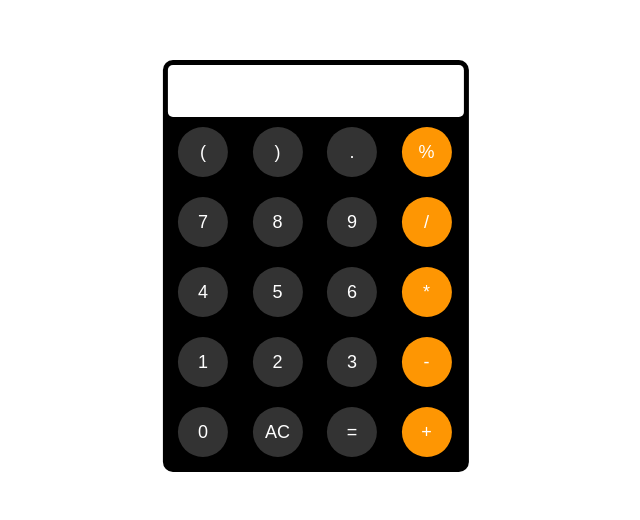
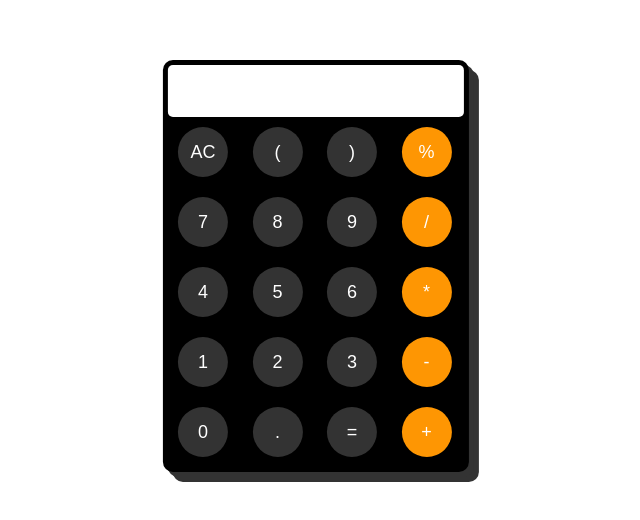
Before and after one commit to royramesh/Calculator, a plain HTML site: page index.html in a window 1280 px wide. Shown: the part 134-654 px from the top of the page, without its empty margins (324-964 px from the left). Drawn offline with Linux system fonts and the light colour scheme.

Commit message:
change the UI

```diff
--- a/index.html
+++ b/index.html
@@ -13,9 +13,9 @@
             <input class="input" type="text">
         </div>
         <div class="row">
+            <button class="btn">AC</button>
             <button class="btn">(</button>
             <button class="btn">)</button>
-            <button class="btn">.</button>
             <button class="btn btn-left">%</button>
         </div>
         <div class="row">
@@ -38,7 +38,7 @@
         </div>
         <div class="row">
             <button class="btn">0</button>
-            <button class="btn">AC</button>
+            <button class="btn">.</button>
             <button class="btn">=</button>
             <button class="btn btn-left">+</button>
         </div>
--- a/style.css
+++ b/style.css
@@ -1,11 +1,11 @@
 *{
     color: white;
     font-size: large;
-}.container{
+}
+.container{
     background-color: black;
     height: max-content;
     width: max-content;
-    /* overflow: hidden; */
     border-radius: 10px;
     padding: 5px;
     margin: 0;
@@ -14,6 +14,10 @@
     left: 50%;
     margin-right: -50%;
     transform: translate(-50%, -50%) ;
+    box-shadow: 5px 5px #333333, 10px 10px #333333;
+
+
+
 }
 .btn{
     border-radius: 50%;
@@ -34,3 +38,6 @@
     font-size:x-large;
     border-radius: 5px;
 }
+.btn:hover{
+    cursor: pointer;
+}
```
Also changed, not shown: bg.jpg (added), bg2.jpg (added).
